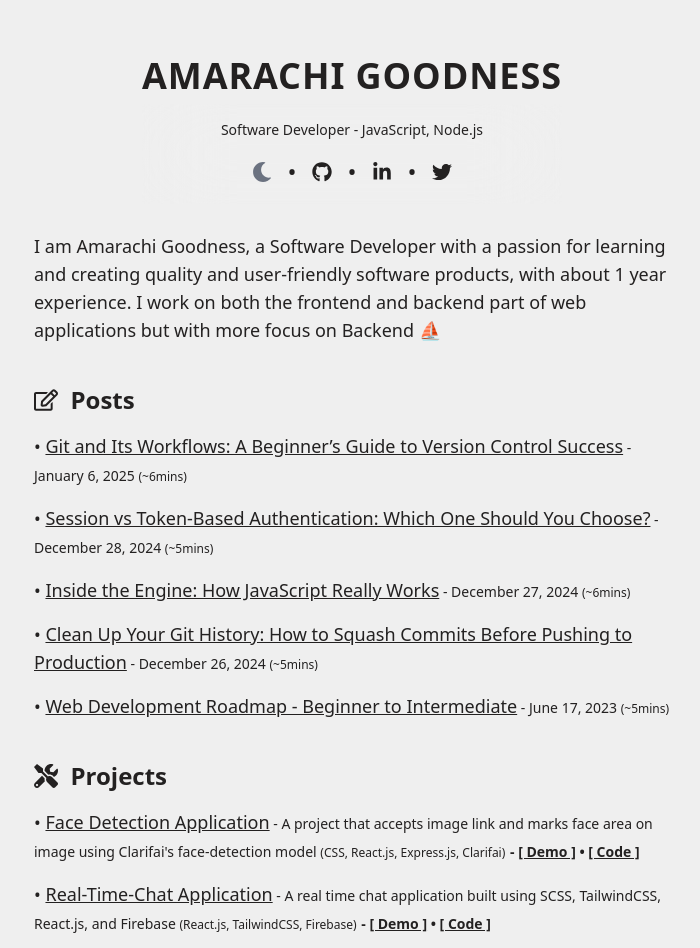
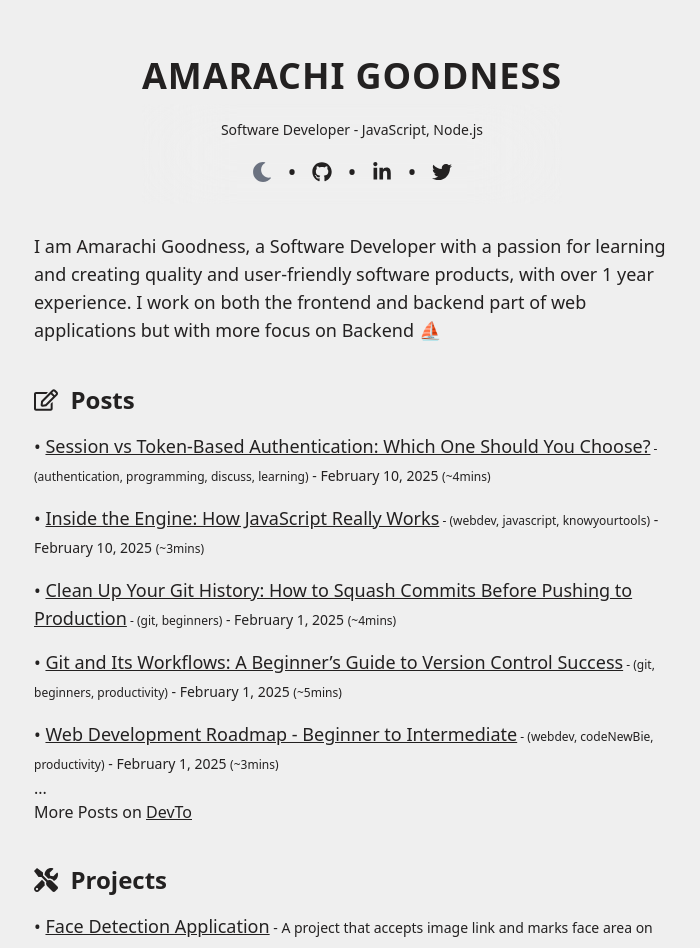
Before and after one commit to amarachigoodness74/portfolio, a Next.js app: page / in a window 1280 px wide. Shown: the top 948 px of the page, without its empty margins (288-988 px from the left). Built offline with nearby package versions, Linux system fonts and the light colour scheme.

Commit message:
moved posts to devto

```diff
--- a/app/[slug]/page.tsx
+++ b/app/[slug]/page.tsx
@@ -1,5 +1,5 @@
 import Link from "next/link";
-import getFormattedDate from "@/utils/getFormattedDate";
+import { getFormattedDate } from "@/utils/helpers";
 import { getPostData } from "@/utils/posts";
 
 type PageParams = {
--- a/app/components/Intro.tsx
+++ b/app/components/Intro.tsx
@@ -5,7 +5,7 @@ export default function Intro() {
     <section className="my-7 text-lg">
       <p>
         I am Amarachi Goodness, a Software Developer with a passion for learning
-        and creating quality and user-friendly software products, with about 1
+        and creating quality and user-friendly software products, with over 1
         year experience. I work on both the frontend and backend part of web
         applications but with more focus on Backend ⛵
       </p>
--- /dev/null
+++ b/app/components/Posts-old.tsx
@@ -0,0 +1,45 @@
+import Link from "next/link";
+import { getFormattedDate } from "@/utils/helpers";
+import { getSortedPostsData } from "@/utils/posts";
+import { FaRegEdit } from "react-icons/fa";
+
+type Props = {
+  post: BlogPost;
+};
+
+function ListItem({ post }: Props) {
+  const { id, title, date, time } = post;
+  const formattedDate = getFormattedDate(date);
+
+  return (
+    <li className="mt-4 text-lg dark:text-white/90">
+      {" "}
+      •{" "}
+      <Link className="underline dark:hover:text-white" href={`/${id}`}>
+        {title}
+      </Link>
+      <span className="text-sm mt-1">
+        {" "}
+        - {formattedDate}{" "}
+        <span className="text-xs dark:text-slate-500 text-#555">({time})</span>
+      </span>
+    </li>
+  );
+}
+
+export default function Posts() {
+  const posts = getSortedPostsData();
+
+  return (
+    <section className="my-10 mx-auto max-w-2xl">
+      <h2 className="text-2xl font-bold flex items-center">
+        <FaRegEdit /> &nbsp; Posts
+      </h2>
+      <ul className="w-full">
+        {posts.map((post) => (
+          <ListItem key={post.id} post={post} />
+        ))}
+      </ul>
+    </section>
+  );
+}
--- a/app/components/Posts.tsx
+++ b/app/components/Posts.tsx
@@ -1,40 +1,65 @@
-import Link from "next/link";
-import getFormattedDate from "@/utils/getFormattedDate";
-import { getSortedPostsData } from "@/utils/posts";
+import React from "react";
+import { getFormattedDate, sortDescending } from "@/utils/helpers";
 import { FaRegEdit } from "react-icons/fa";
+import posts from "@/data/posts.json";
 
 type Props = {
-  post: BlogPost;
+  post: Post;
 };
 
 function ListItem({ post }: Props) {
-  const { id, title, date, time } = post;
+  const { title, readTime, tags, LiveLink, date } = post;
+
   const formattedDate = getFormattedDate(date);
 
   return (
     <li className="mt-4 text-lg dark:text-white/90">
-      {" "} • {" "}
-      <Link
+      {" "}
+      •{" "}
+      <a
         className="underline dark:hover:text-white"
-        href={`/${id}`}
+        href={LiveLink}
+        target="_blank"
+        rel="noopener noreferrer"
       >
         {title}
-      </Link>
-      <span className="text-sm mt-1">{" "} - {" "}{formattedDate} <span className="text-xs dark:text-slate-500 text-#555">({time})</span></span>
+      </a>
+      <span className="text-xs text-#555 dark:text-slate-500">
+        {" "}
+        - ({tags.join(", ")})
+      </span>
+      <span className="text-sm mt-1">
+        {" "}
+        - {formattedDate}{" "}
+        <span className="text-xs dark:text-slate-500 text-#555">
+          ({readTime})
+        </span>
+      </span>
     </li>
   );
 }
 
 export default function Posts() {
-  const posts = getSortedPostsData();
-
+  const postDesc = sortDescending(posts);
   return (
     <section className="my-10 mx-auto max-w-2xl">
-      <h2 className="text-2xl font-bold flex items-center"><FaRegEdit /> &nbsp; Posts</h2>
+      <h2 className="text-2xl font-bold flex items-center">
+        <FaRegEdit /> &nbsp; Posts
+      </h2>
       <ul className="w-full">
-        {posts.map((post) => (
+        {postDesc.map((post) => (
           <ListItem key={post.id} post={post} />
         ))}
+        <p>...</p>
+        More Posts on{" "}
+        <a
+          className="underline dark:hover:text-white"
+          href="https://dev.to/amarachigoodness74"
+          target="_blank"
+          rel="noopener noreferrer"
+        >
+          DevTo
+        </a>
       </ul>
     </section>
   );
--- a/app/components/Projects.tsx
+++ b/app/components/Projects.tsx
@@ -1,6 +1,6 @@
 import React from "react";
 import { FaTools } from "react-icons/fa";
-import projects from "@/utils/projects.json";
+import projects from "@/data/projects.json";
 
 type Props = {
   project: Project;
--- /dev/null
+++ b/data/posts.json
@@ -0,0 +1,42 @@
+[
+  {
+    "id": 1,
+    "title": "Web Development Roadmap - Beginner to Intermediate",
+    "readTime": "~3mins",
+    "tags": ["webdev", "codeNewBie", "productivity"],
+    "LiveLink": "https://dev.to/amarachigoodness74/web-development-roadmap-beginner-to-intermediate-1k6b",
+    "date": "2025-02-01"
+  },
+  {
+    "id": 2,
+    "title": "Git and Its Workflows: A Beginner’s Guide to Version Control Success",
+    "readTime": "~5mins",
+    "tags": ["git", "beginners", "productivity"],
+    "LiveLink": "https://dev.to/amarachigoodness74/git-and-its-workflows-a-beginners-guide-to-version-control-success-49n6",
+    "date": "2025-02-01"
+  },
+  {
+    "id": 3,
+    "title": "Clean Up Your Git History: How to Squash Commits Before Pushing to Production",
+    "readTime": "~4mins",
+    "tags": ["git", "beginners"],
+    "LiveLink": "https://dev.to/amarachigoodness74/clean-up-your-git-history-how-to-squash-commits-before-pushing-to-production-15a",
+    "date": "2025-02-01"
+  },
+  {
+    "id": 4,
+    "title": "Inside the Engine: How JavaScript Really Works",
+    "readTime": "~3mins",
+    "tags": ["webdev", "javascript", "knowyourtools"],
+    "LiveLink": "https://dev.to/amarachigoodness74/inside-the-engine-how-javascript-really-works-2006",
+    "date": "2025-02-10"
+  },
+  {
+    "id": 5,
+    "title": "Session vs Token-Based Authentication: Which One Should You Choose?",
+    "readTime": "~4mins",
+    "tags": ["authentication", "programming", "discuss", "learning"],
+    "LiveLink": "https://dev.to/amarachigoodness74/session-vs-token-based-authentication-which-one-should-you-choose-hcj",
+    "date": "2025-02-10"
+  }
+]
--- a/utils/projects.json
+++ b/data/projects.json
@@ -5,7 +5,15 @@
     "description": "A project that accepts image link and marks face area on image using Clarifai's face-detection model ",
     "tools": ["CSS", "React.js", "Express.js", "Clarifai"],
     "githubLink": "https://github.com/amarachigoodness74/face-detection-app",
-    "LiveLink": "https://face-detection-app-by-amara.vercel.app/"
+    "LiveLink": "https://face-detection-app-by-amara.vercel.app"
+  },
+  {
+    "id": 2,
+    "name": "GitHub Snoop",
+    "description": "A web app that allows users to explore detailed GitHub profiles by entering a username, providing insights into repositories, followers, starred projects, organizations, and more.",
+    "tools": ["TailwindCSS", "Next.js", "NextAuth", "GitHub API"],
+    "githubLink": "https://github.com/amarachigoodness74/github-snoop",
+    "LiveLink": "https://github-snoop.vercel.app"
   },
   {
     "id": 4,
--- a/utils/getFormattedDate.ts
+++ /dev/null
@@ -1,3 +0,0 @@
-export default function getFormattedDate(dateString: string): string {
-  return new Intl.DateTimeFormat('en-US', { dateStyle: 'long' }).format(new Date(dateString))
-}
--- /dev/null
+++ b/utils/helpers.ts
@@ -0,0 +1,9 @@
+export function sortDescending(data: any[]) {
+  return data.sort((a, b) => b.id - a.id);
+}
+
+export function getFormattedDate(dateString: string): string {
+  return new Intl.DateTimeFormat("en-US", { dateStyle: "long" }).format(
+    new Date(dateString)
+  );
+}
```
Also changed, not shown: types.d.ts (+9 -0 lines).
